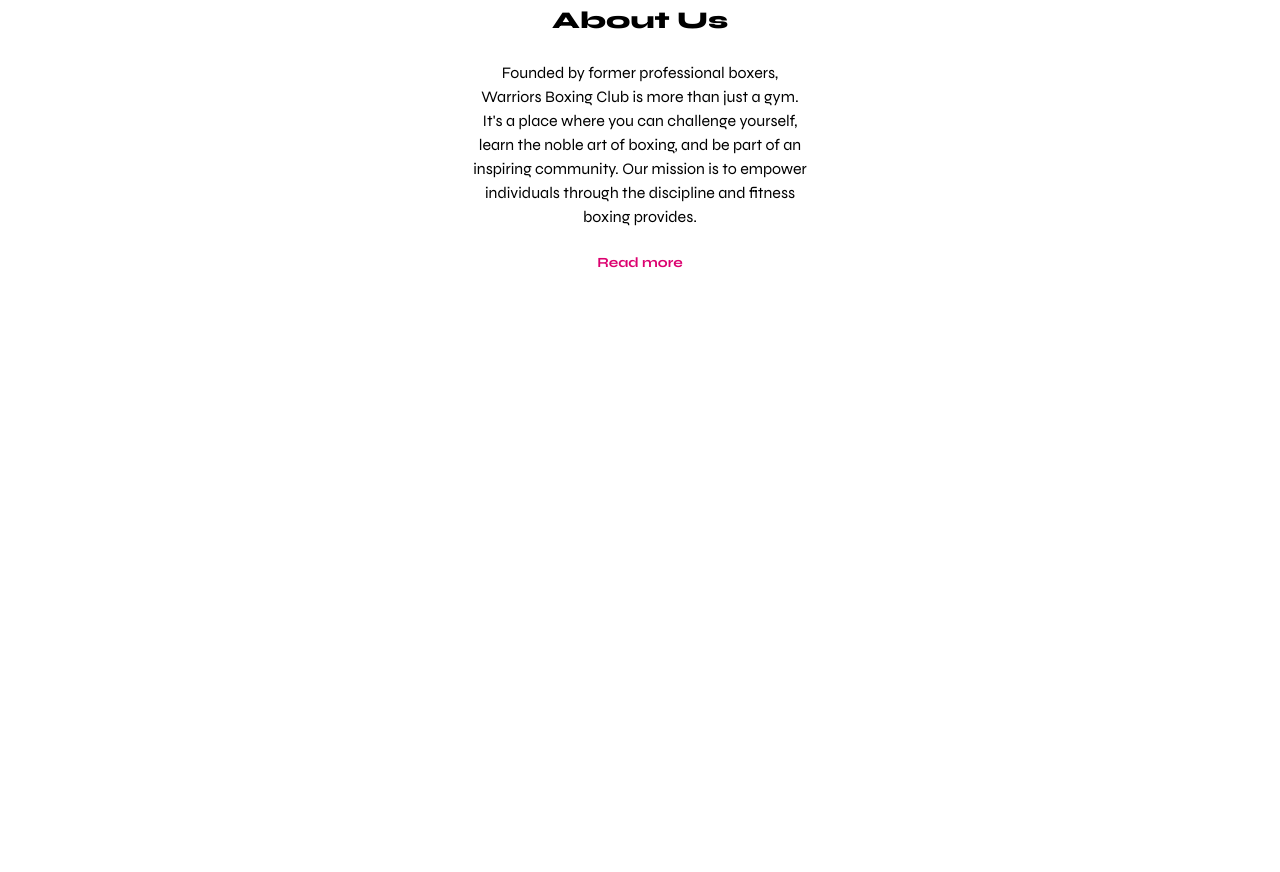
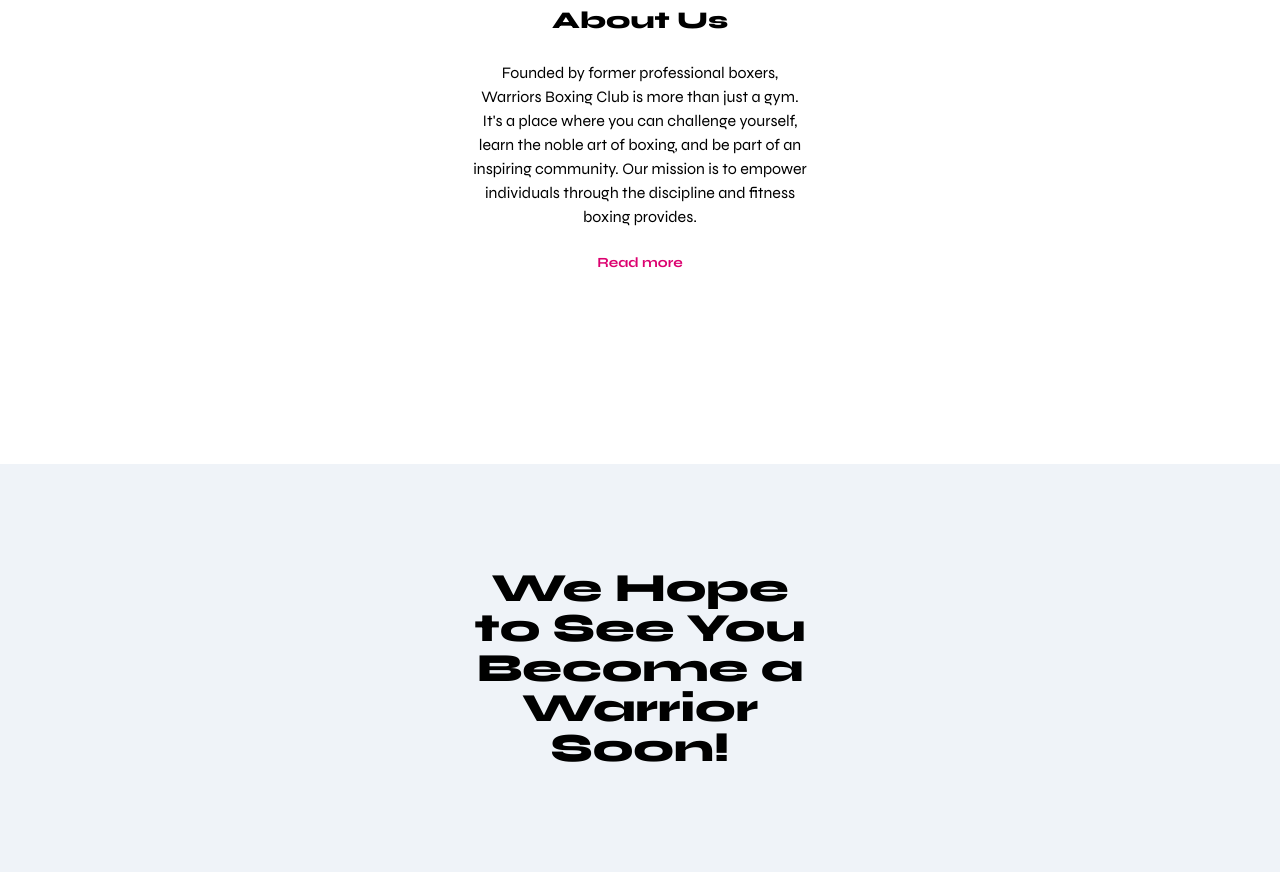
Before and after one commit to codeyarduk/warriors-boxing-club, a website built with Vite: page index.html in a window 1280 px wide. Shown: the part 6194-7066 px from the top of the page. Before the commit the page ends 6658 px from the top, so only its background shows below. Built offline with nearby package versions, Linux system fonts and the light colour scheme.

Commit message:
added we hope to see you... section

```diff
--- a/index.html
+++ b/index.html
@@ -185,6 +185,10 @@
         <p class="text-warriorPink text-sm font-bold pb-[191px] text-center">Read more</p>
       </div>
     </div>
+    <!-- We Hope to see you... Section -->
+    <div class="flex flex-col justify-center items-center bg-[#EFF3F8]">
+      <p class="w-[336px] font-syne font-extrabold text-[40px] text-center py-[104px] leading-10">We Hope to See You Become a Warrior Soon!</p>
+    </div>
     <script src="main.js"></script>
   </body>
 </html>
```
